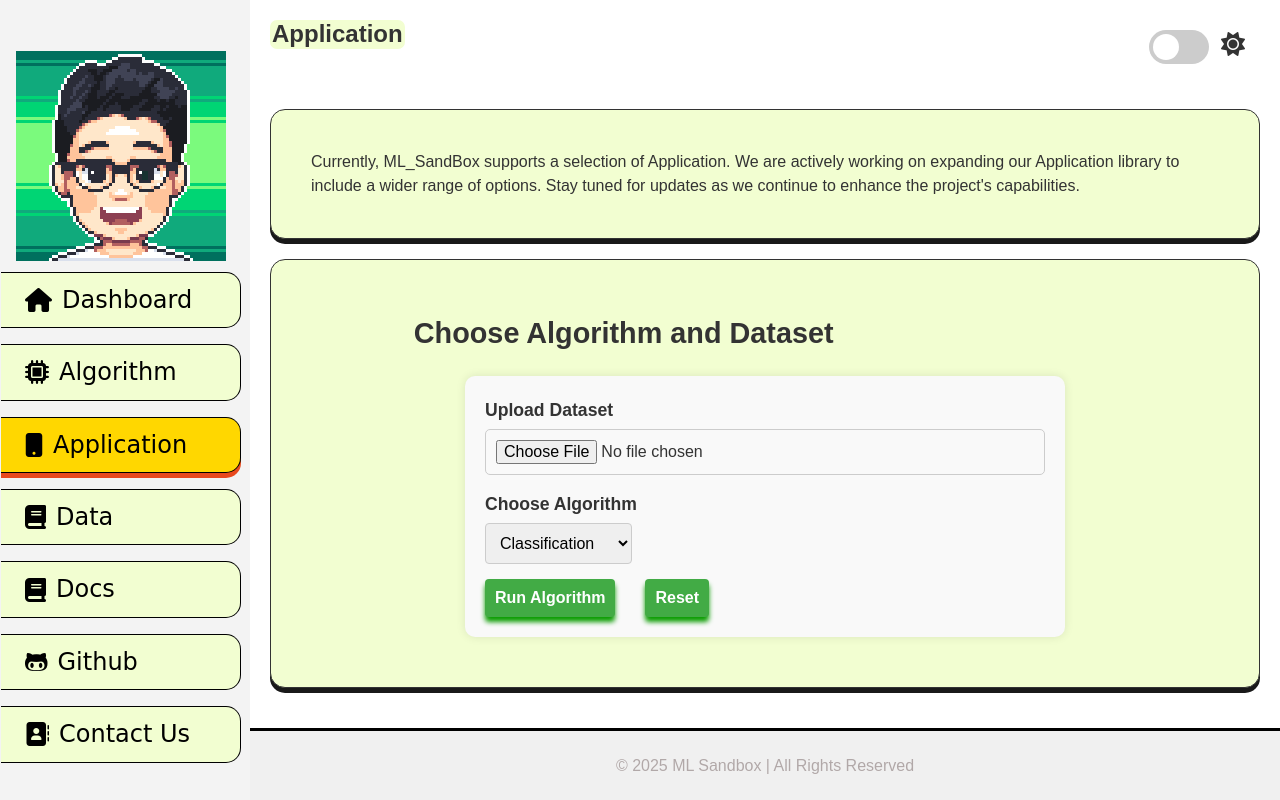
After one commit to Hritikraj8804/ML-Sandbox, a Flask app: page /application in a window 1280 px wide. The commit adds this page. Run offline with Flask 3, Linux system fonts and the light colour scheme.

Commit message:
added application menu

```diff
--- a/backend/app.py
+++ b/backend/app.py
@@ -22,6 +22,10 @@ def index():
 @app.route('/algorithm')
 def algorithm():
     return render_template('algorithm.html')
+
+@app.route('/application')
+def application():
+    return render_template('application.html')
 
 @app.route('/data')
 def data():
--- /dev/null
+++ b/frontend/templates/Application.html
@@ -0,0 +1,46 @@
+{% extends "base.html" %}
+
+{% block title %} Application {% endblock %}
+
+{% block page %}Application{% endblock %}
+
+{% block message %}
+    <!-- Welcome -->
+    <main>
+        <div class="instr">
+            Currently, ML_SandBox supports a selection of Application. We are actively working on expanding our Application library to include a wider range of options. Stay tuned for updates as we continue to enhance the project's capabilities.</div>
+    </main>
+{% endblock %}
+
+{% block content %}
+<!-- Main Content -->
+<main>
+    <div class="container">
+        <h2>Choose Algorithm and Dataset</h2>
+        <form id="algorithmForm" action="/process" method="POST" enctype="multipart/form-data" target="resultFrame" onsubmit="showResultFrame()">
+            <div class="form-group">
+                <label for="dataset">Upload Dataset</label>
+                <input type="file" name="dataset" id="dataset" required>
+            </div>
+
+            <div class="form-group">
+                <label for="algorithm">Choose Algorithm</label>
+                <select name="algorithm" id="algorithm" required>
+                    <option value="classification">Classification</option>
+                    <option value="find_s">Find S</option>
+                    <option value="candidate_key">Candidate Key</option>
+                </select>
+            </div>
+
+            <div class="btn">
+                <div><button type="submit">Run Algorithm</button></div>
+                <div class="rst"><button type="reset"><a href="/algorithm" onclick="resetPage(); return false;">Reset</a></button></div>
+            </div>
+
+
+        </form>
+        <iframe src='results.html' id="resultFrame" name="resultFrame" onload="adjustIframeHeight()"></iframe>
+
+    </div>
+</main>
+{% endblock %}
--- a/frontend/templates/base.html
+++ b/frontend/templates/base.html
@@ -28,6 +28,12 @@
                         <div class="menu_sel_1">
                             <i class="fa-solid fa-microchip"></i>
                             <p>Algorithm</p>
+                        </div>
+                    </a>
+                    <a href="/application" class="{% if request.path == '/application' %}active{% endif %}">
+                        <div class="menu_sel_1">
+                            <i class="fa-solid fa-mobile-button"></i>
+                            <p>Application</p>
                         </div>
                     </a>
                     <a href="/data" class="{% if request.path == '/data' %}active{% endif %}">
```
Also changed, not shown: 1 other file.
